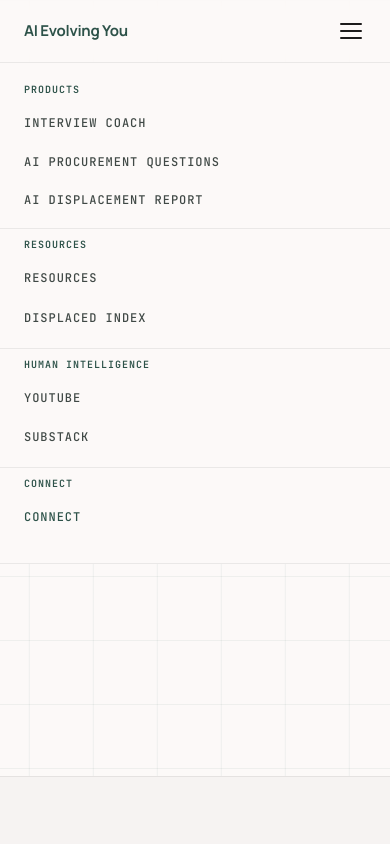
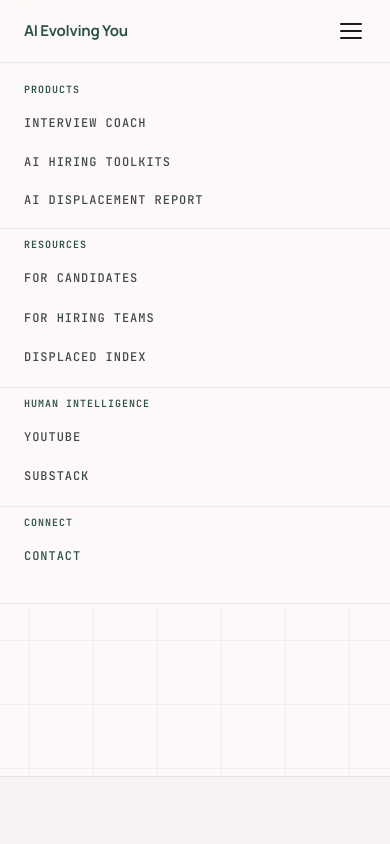
Before and after one commit to MYAISAM/aievolvingyou, a React (Vite) app: page / in a window 390 px wide. Both pictures are taken after a click on the button "Toggle menu". Shown: the top 844 px of the page. Built offline with nearby package versions, Linux system fonts and the light colour scheme.

Commit message:
Fix mobile navigation structure

```diff
--- a/src/components/Nav.jsx
+++ b/src/components/Nav.jsx
@@ -159,8 +159,8 @@ export default function Nav({ onOpenWaitlist }) {
             >
               Interview Coach
             </a>
-            <Link to="/resources#toolkits" className="nav-mobile-item" onClick={closeAll}>
-              AI Procurement Questions
+            <Link to="/resources#toolkit-library" className="nav-mobile-item" onClick={closeAll}>
+              AI Hiring Toolkits
             </Link>
             <button
               className="nav-mobile-item"
@@ -172,8 +172,11 @@ export default function Nav({ onOpenWaitlist }) {
 
           <div className="nav-mobile-group">
             <p className="nav-mobile-label">Resources</p>
-            <Link to="/resources" className="nav-mobile-item" onClick={closeAll}>
-              Resources
+            <Link to="/resources#candidate-library" className="nav-mobile-item" onClick={closeAll}>
+              For Candidates
+            </Link>
+            <Link to="/resources#organisation-library" className="nav-mobile-item" onClick={closeAll}>
+              For Hiring Teams
             </Link>
             <a
               href="https://displaced.aievolvingyou.com"
@@ -211,7 +214,7 @@ export default function Nav({ onOpenWaitlist }) {
           <div className="nav-mobile-group">
             <p className="nav-mobile-label">Connect</p>
             <a href="#connect" className="nav-mobile-item nav-mobile-item--cta" onClick={closeAll}>
-              Connect
+              Contact
             </a>
           </div>
         </div>
```
